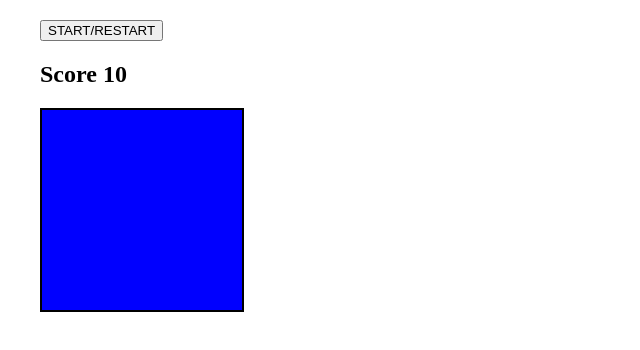
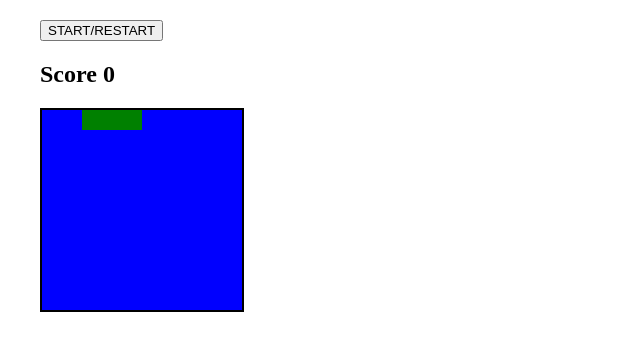
Before and after one commit to davidwpacker/snake-game-, a plain HTML site: page index.html in a window 1280 px wide. Both pictures are taken after a click on the button "START/RESTART". Shown: the part 78-428 px from the top of the page, without its empty margins (0-640 px from the left). Drawn offline with Linux system fonts and the light colour scheme.

Commit message:
finished. score: 5/10. Lot of new methods to research and practice

```diff
--- a/index.html
+++ b/index.html
@@ -5,7 +5,7 @@
     <body>
         <h1>Snake Game</h1>
         <button id="start"> START/RESTART</button>
-        <h2> Score <span id="score">10 </span>    </h2>
+        <h2> Score <span id="score"> </span>    </h2>
         <div class="grid">
 
         </div>
--- a/index.js
+++ b/index.js
@@ -1,15 +1,21 @@
 const grid = document.querySelector('.grid')
 const startButton = document.getElementById('start')
-const score = document.getElementById('score')
+const scoreDisplay = document.getElementById('score')
 let squares = []
-let currentSnake = []
+let currentSnake = [2,1,0]
+let direction = 1
+const width = 10
+let appleIndex = 0
+let score = 0
+let intervalTime = 1000
+let speed = 0.9
+let timerId = 0
 
 function createGrid() {
     //create 100 of these elements with a for loop
-    for (let i=0; i < 100; i++) {
+    for (let i=0; i < width*width; i++) {
      //create element
     const square = document.createElement('div')
-    console.log(square)
     //add styling to the element
     square.classList.add('square')
     //put the element into our grid
@@ -20,18 +26,105 @@ function createGrid() {
 }
 createGrid()
 
-
 currentSnake.forEach(index => squares[index].classList.add('snake'))
 
+function startGame() {
+    //remove the snake
+    currentSnake.forEach(index => squares[index].classList.remove('snake'))
+    //remove the apple
+    squares[appleIndex].classList.remove('apple')
+    clearInterval(timerId)
+    currentSnake = [2,1,0]
+    score = 0
+    //re add new score to browser
+    scoreDisplay.textContent = score
+    direction = 1
+    intervalTime = 1000
+    generateApple()
+    //readd the class of snake to our new currentSnake
+    currentSnake.forEach(index => squares[index].classList.add('snake'))
+    timerId = setInterval(move, intervalTime)
+}
+
 function move() {
+    if (
+        (currentSnake[0] + width >= width*width && direction === width) || //if snake has hit bottom
+        (currentSnake[0] % width === width-1 && direction === 1) || //if snake has hit right wall
+        (currentSnake[0] % width === 0 && direction === -1) || //if snake has hit left wall
+        (currentSnake[0] - width < 0 && direction === -width) || //if snake has hit top
+        squares[currentSnake[0] + direction].classList.contains('snake')
+    )
+    return clearInterval(timerId)
+
     //remove last element from our currentSnake array
-
-    currentSnake.pop();
+    const tail = currentSnake.pop()
     //remove styling from last element
-
-    //add sqaure in direction we are heading
-
+    squares[tail].classList.remove('snake')
+    //add square in direction we are heading
+    currentSnake.unshift(currentSnake[0] + direction)
     //add styling so we can see it
 
+    //deal with snake head gets apple
+    if (squares[currentSnake[0]].classList.contains('apple')) {
+        //remove the class of apple
+        squares[currentSnake[0]].classList.remove('apple')
+        //grow our snake by adding class of snake to it
+        squares[tail].classList.add('snake')
+        console.log(tail)
+        //grow our snake array
+        currentSnake.push(tail)
+        console.log(currentSnake)
+        //generate new apple
+        generateApple()
+        //add one to the score
+        score++
+        //display our score
+        scoreDisplay.textContent = score
+        //speed up our snake
+        clearInterval(timerId)
+        console.log(intervalTime)
+        intervalTime = intervalTime * speed
+        console.log(intervalTime)
+        timerId = setInterval(move, intervalTime)
+    }
+
+
+
+    squares[currentSnake[0]].classList.add('snake')
 }
-move()
+
+
+
+
+
+
+function generateApple() {
+    do {
+        appleIndex = Math.floor(Math.random() * squares.length)
+    } while (squares[appleIndex].classList.contains('snake'))
+    squares[appleIndex].classList.add('apple')
+}
+generateApple()
+
+// 39 is right arrow
+// 38 is for the up arrow
+// 37 is for the left arrow
+// 40 is for the down arrow
+
+function control(e) {
+    if (e.keyCode === 39) {
+        console.log('right pressed')
+        direction = 1
+    } else if (e.keyCode === 38) {
+        console.log('up pressed')
+        direction = -width
+    } else if (e.keyCode === 37) {
+        console.log('left pressed')
+        direction = -1
+    } else if (e.keyCode === 40) {
+        console.log('down pressed')
+        direction = +width
+    }
+}
+document.addEventListener('keyup', control)
+startButton.addEventListener('click', startGame)
--- a/styles.css
+++ b/styles.css
@@ -16,3 +16,11 @@ html, body {
     height: 20px;
     background-color: blue;
 }
+
+.snake {
+    background-color: green;
+}
+
+.apple {
+    background-color: blue;
+}
```
